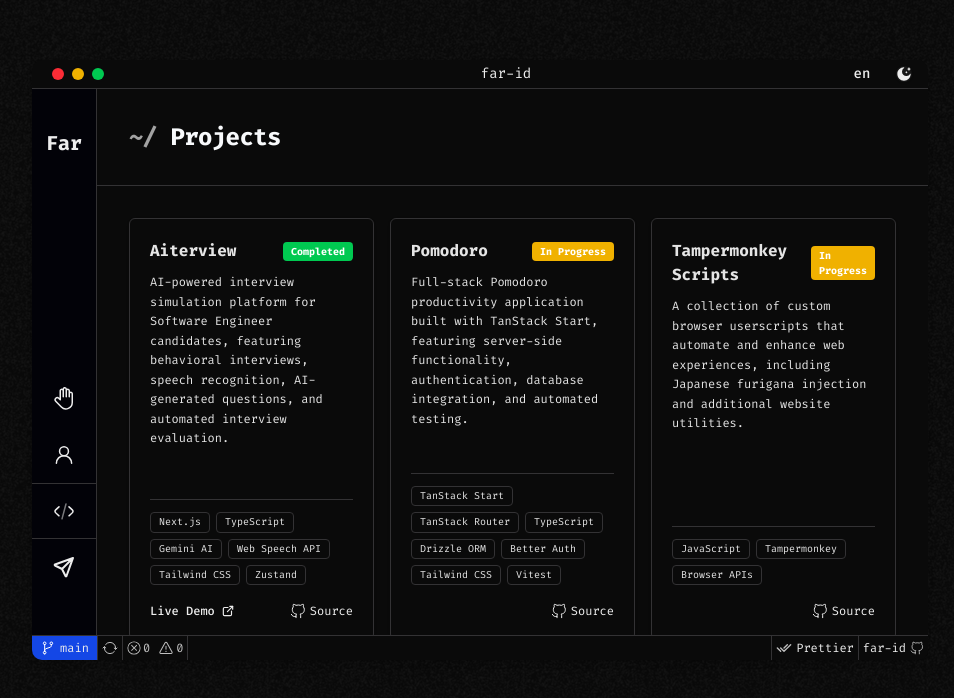
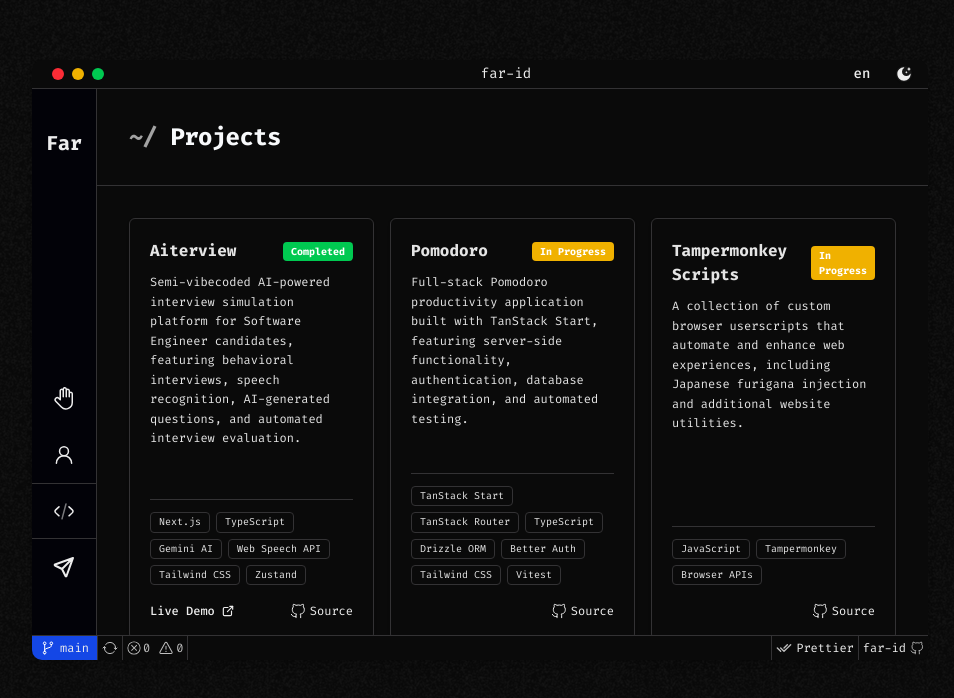
Before and after one commit to far-id/portfolio, a Next.js app: page /en/projects in a window 1280 px wide. Shown: the top 698 px of the page, without its empty margins (160-1114 px from the left). Built offline with nearby package versions, Linux system fonts and the light colour scheme.

Commit message:
feat: update project details for Aiterview; refine description and change demo link

```diff
--- a/src/data/projects.ts
+++ b/src/data/projects.ts
@@ -11,7 +11,7 @@
   {
     title: "Aiterview",
     description:
-      "AI-powered interview simulation platform for Software Engineer candidates, featuring behavioral interviews, speech recognition, AI-generated questions, and automated interview evaluation.",
+      "Semi-vibecoded AI-powered interview simulation platform for Software Engineer candidates, featuring behavioral interviews, speech recognition, AI-generated questions, and automated interview evaluation.",
     techStack: [
       "Next.js",
       "TypeScript",
@@ -20,7 +20,7 @@
       "Tailwind CSS",
       "Zustand",
     ],
-    demoLink: "https://aiterview.vercel.app",
+    demoLink: "https://aiterview.faridrw.my.id/",
     sourceLink: "https://github.com/far-id/aiterview",
     status: "completed",
   },
```
